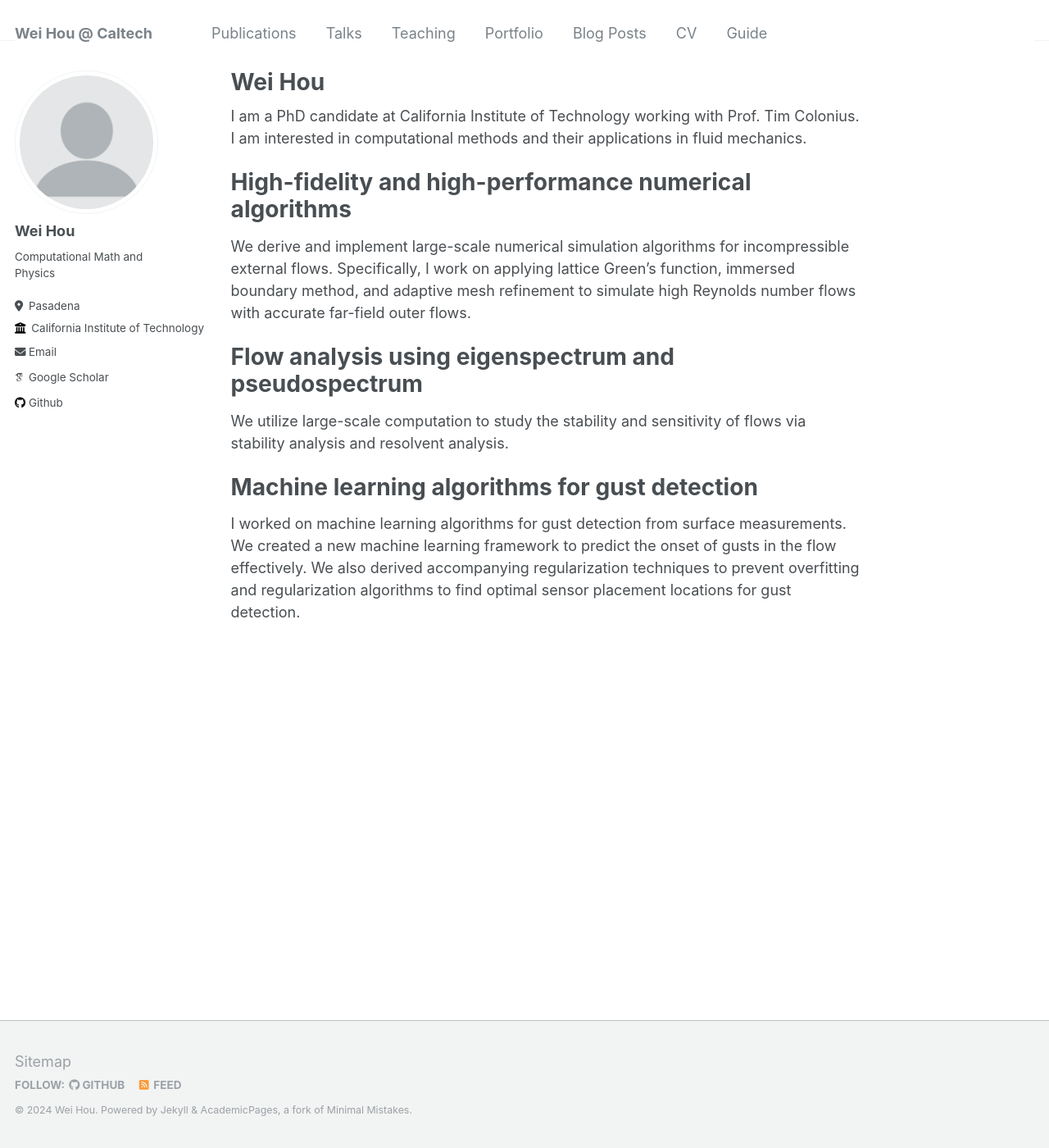
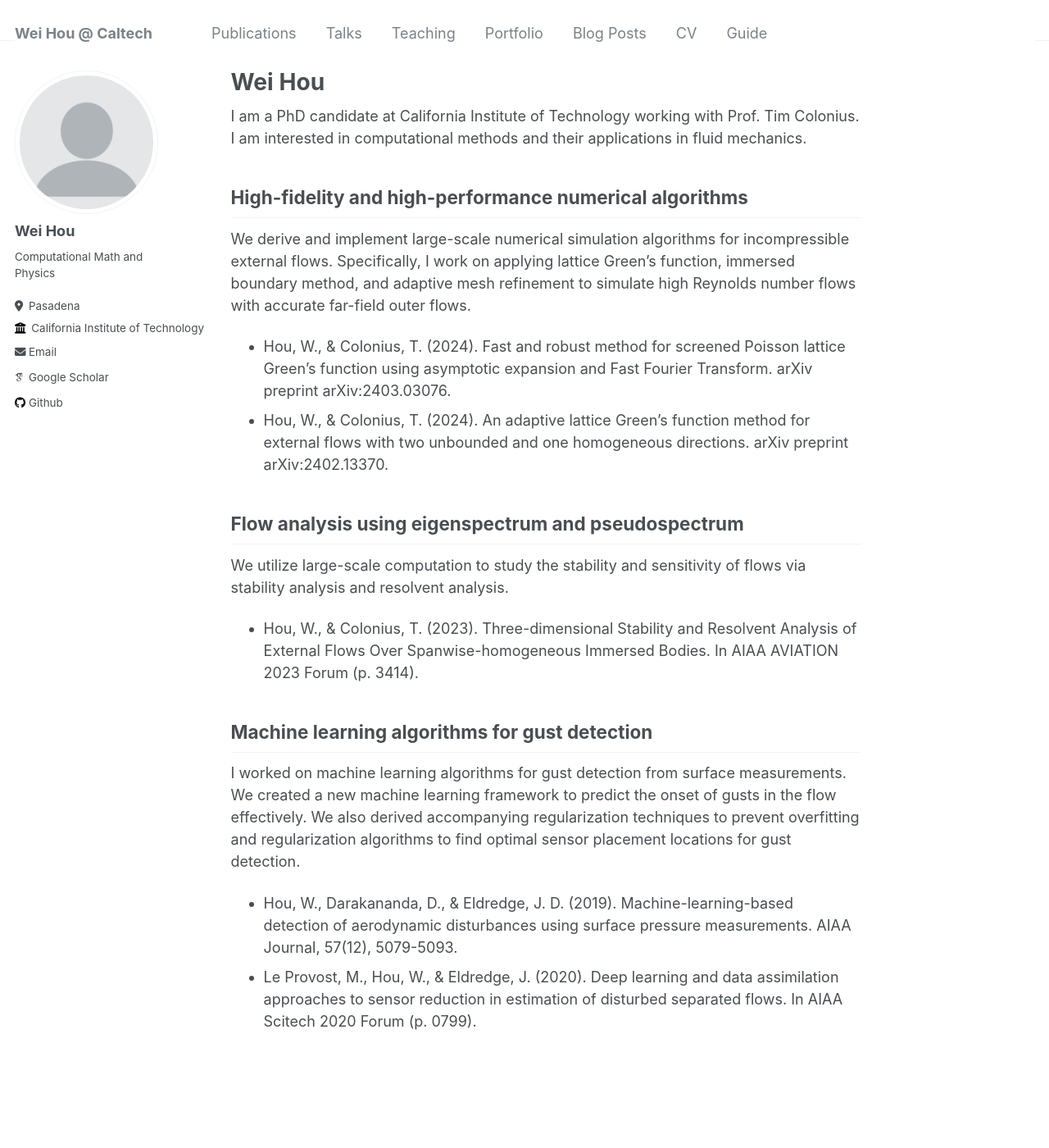
Before and after one commit to WeiHou1996/weihou.github.io, a Jekyll site: the page built from _pages/about.md, in a window 1280 px wide and 1400 px high. Shown: the whole window at 82% size. Built offline with Jekyll 4.4.1, drawn with Linux system fonts in a browser that asks for light colours; some web fonts are replaced.

Commit message:
Update about.md

```diff
--- a/_pages/about.md
+++ b/_pages/about.md
@@ -9,13 +9,18 @@ redirect_from:
 I am a PhD candidate at California Institute of Technology working with Prof. Tim Colonius. I am interested in computational methods and their applications in fluid mechanics.
 
 High-fidelity and high-performance numerical algorithms
-======
+------
 We derive and implement large-scale numerical simulation algorithms for incompressible external flows. Specifically, I work on applying lattice Green's function, immersed boundary method, and adaptive mesh refinement to simulate high Reynolds number flows with accurate far-field outer flows.
+- Hou, W., & Colonius, T. (2024). Fast and robust method for screened Poisson lattice Green's function using asymptotic expansion and Fast Fourier Transform. arXiv preprint arXiv:2403.03076.
+- Hou, W., & Colonius, T. (2024). An adaptive lattice Green's function method for external flows with two unbounded and one homogeneous directions. arXiv preprint arXiv:2402.13370.
 
 Flow analysis using eigenspectrum and pseudospectrum
-======
+------
 We utilize large-scale computation to study the stability and sensitivity of flows via stability analysis and resolvent analysis.
+- Hou, W., & Colonius, T. (2023). Three-dimensional Stability and Resolvent Analysis of External Flows Over Spanwise-homogeneous Immersed Bodies. In AIAA AVIATION 2023 Forum (p. 3414).
 
 Machine learning algorithms for gust detection
-======
+------
 I worked on machine learning algorithms for gust detection from surface measurements. We created a new machine learning framework to predict the onset of gusts in the flow effectively. We also derived accompanying regularization techniques to prevent overfitting and regularization algorithms to find optimal sensor placement locations for gust detection.
+- Hou, W., Darakananda, D., & Eldredge, J. D. (2019). Machine-learning-based detection of aerodynamic disturbances using surface pressure measurements. AIAA Journal, 57(12), 5079-5093.
+- Le Provost, M., Hou, W., & Eldredge, J. (2020). Deep learning and data assimilation approaches to sensor reduction in estimation of disturbed separated flows. In AIAA Scitech 2020 Forum (p. 0799).
```
